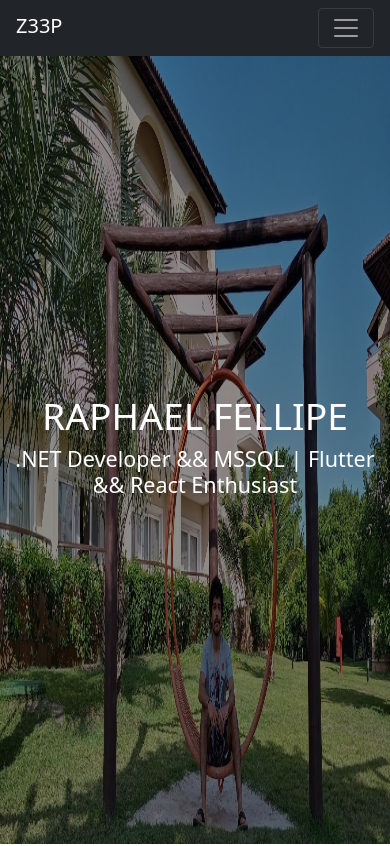
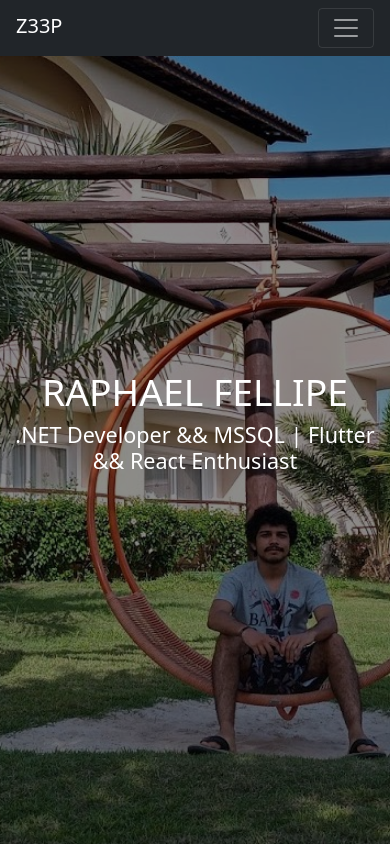
Before and after one commit to z33p/husky, a Next.js app: page / in a window 390 px wide. Shown: the top 846 px of the page. Built offline with nearby package versions, Linux system fonts and the light colour scheme.

Commit message:
fix: img responsiveness on mobile devices

```diff
--- a/pages/_banner.tsx
+++ b/pages/_banner.tsx
@@ -1,16 +1,18 @@
-import React, { useEffect, useState } from "react";
-import Image from "next/image";
-
+import React from "react";
 interface Props {
   style: React.CSSProperties;
 }
 
-interface Sizes {
-  width: number;
-  height: number;
-}
 
 export default function Banner({ style }: Props) {
+  const imgUrl = "me_4_ws.jpg";
+
+  const bannerImgStyle = {
+    backgroundImage: `url(${imgUrl})`,
+    backgroundPosition: "center",
+    backgroundRepeat: "no-repeat",
+    backgroundSize: "cover",
+  }
 
   return (
     <section
@@ -28,22 +30,16 @@ export default function Banner({ style }: Props) {
         className="row align-items-center"
       >
         <div className="text-center align-middle text-white">
-
-            <div className="">
-              <h1 className="display-3">RAPHAEL FELLIPE</h1>
-              <p className="h4">
-                .NET Developer {"&&"} MSSQL | Flutter {"&&"} React Enthusiast
-              </p>
-            </div>
+          <div className="pb-5">
+            <h1 className="display-3">RAPHAEL FELLIPE</h1>
+            <p className="h4">
+              .NET Developer {"&&"} MSSQL | Flutter {"&&"} React Enthusiast
+            </p>
+          </div>
         </div>
       </div>
 
-        <Image
-          src="/me_4_ws.jpg"
-          alt="me"
-          quality="100"
-          layout="fill"
-        />
+      <div style={bannerImgStyle} className="h-100 w-100"></div>
     </section>
   );
 }
```
Also changed, not shown: public/me_4_ws.jpg.
